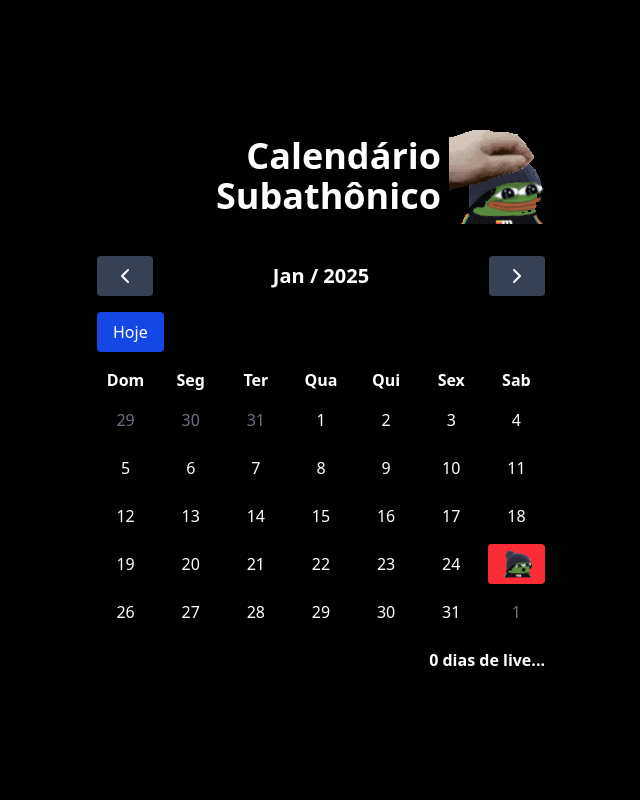
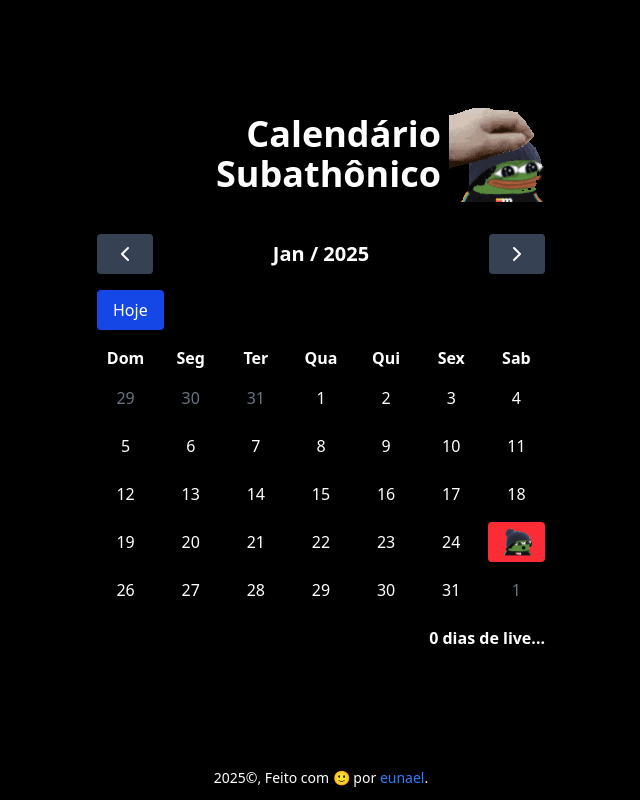
Before and after one commit to eunael/calendario_subathonico, a Vue app in the folder app/: page / in a window 1280 px wide. Shown: the whole page, without its empty margins (319-959 px from the left). Built offline with nearby package versions, Linux system fonts and the light colour scheme; no server answers.

Commit message:
Add footer

```diff
--- a/app/src/views/HomeView.vue
+++ b/app/src/views/HomeView.vue
@@ -86,6 +86,11 @@
         </div>
 
       </div>
+    </div>
+
+    <div class="text-white text-center text-sm py-3">
+        2025&copy;, Feito com 🙂 por <a href="https://github.com/eunael" class="link text-blue-500"
+            target="_blank">eunael</a>.
     </div>
   </div>
 </template>
```
